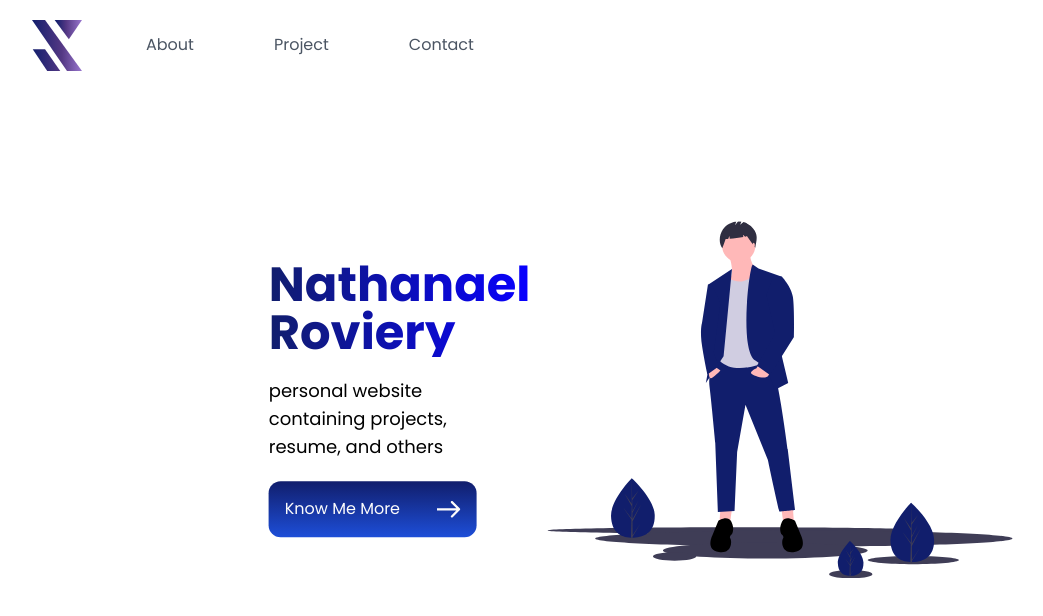
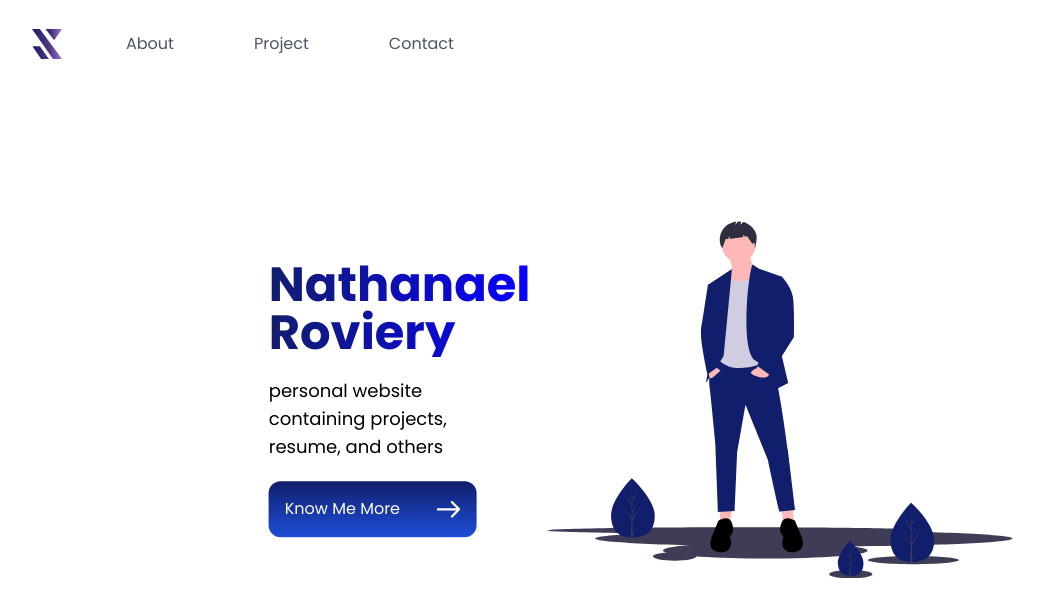
Before and after one commit to roviery/CV-2.0-Tailwind, a website: page src/html/index.html in a window 1280 px wide. Shown: the whole page, without its empty margins (16-1059 px from the left). Drawn offline with Linux system fonts and the light colour scheme.

```diff
--- a/src/html/index.html
+++ b/src/html/index.html
@@ -13,20 +13,12 @@
 <body class="font-poppins">
     <header>
         <div class="mx-auto flex justify-between items-center py-5 px-12
-            xl:max-w-screen-xl
-            lg:max-w-screen-lg
-            md:max-w-screen-md
-            sm:max-w-screen-sm">
-            <div class="flex">
-
-                <a href="index.html"><img class="mr-6" width="50" height="50" src="../assets/rov-logo-1.0.svg" alt="logo"></a>
-
-                <a class="flex items-center mx-5 md:mx-0" href="about.html"><h1 class="text-gray-600 rounded md:p-3 md:mx-7 hover:bg-gray-50 hover:text-black">About</h1></a>
-
-                <a class="flex items-center mx-5 md:mx-0" href="project.html"><h1 class="text-gray-600 rounded md:p-3 md:mx-7 hover:bg-gray-50 hover:text-black">Project</h1></a>
-
-                <a class="flex items-center mx-5 md:mx-0" href="contact.html"><h1 class="text-gray-600 rounded md:p-3 md:mx-7 hover:bg-gray-50 hover:text-black">Contact</h1></a>
-
+            xl:max-w-screen-xl">
+            <div class="flex items-center">
+                <a href="index.html">  <img class="mr-6" width="30" height="30" src="../assets/rov-logo-1.0.svg" alt="logo"></a>
+                <a href="about.html">  <h1 class="text-gray-600 rounded md:p-3 md:mx-7 hover:bg-gray-50 hover:text-black">About</h1></a>
+                <a href="project.html"><h1 class="text-gray-600 rounded md:p-3 md:mx-7 hover:bg-gray-50 hover:text-black">Project</h1></a>
+                <a href="contact.html"><h1 class="text-gray-600 rounded md:p-3 md:mx-7 hover:bg-gray-50 hover:text-black">Contact</h1></a>
             </div>
         </div>
     </header>
```
Also changed, not shown: src/html/about.html (+13 -6 lines), src/html/contact.html (+3 -3 lines), src/html/project.html (+3 -3 lines), dist/css/output.css, src/assets/profile_picture-transparent.png (added), 1 other file.
